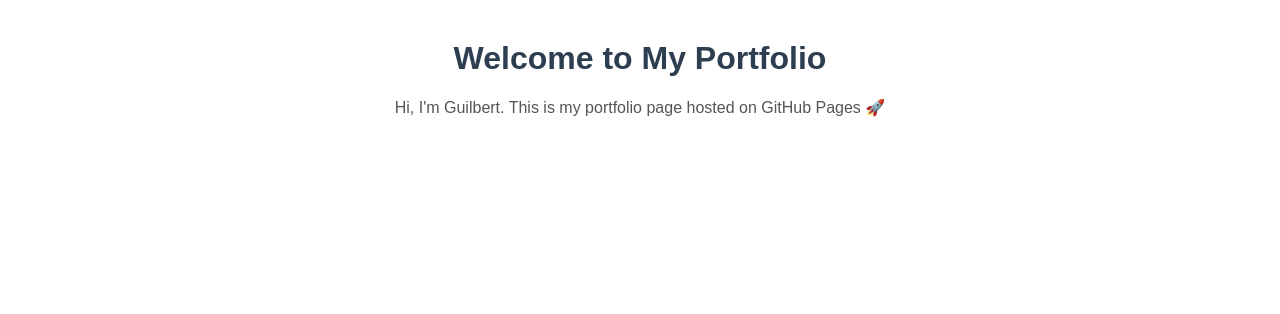
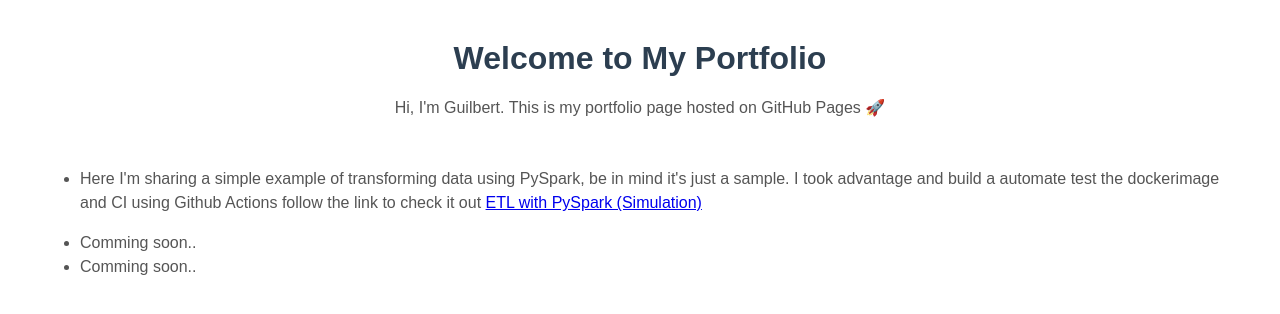
Before and after one commit to guilberts/guilberts.github.io, a plain HTML site: page index.html in a window 1280 px wide. Drawn offline with Linux system fonts and the light colour scheme.

Commit message:
building portifolio page added simple pySpark project

```diff
--- a/index.html
+++ b/index.html
@@ -7,11 +7,25 @@
   <style>
     body { font-family: Arial, sans-serif; margin: 40px; text-align: center; }
     h1 { color: #2c3e50; }
-    p { color: #555; }
+    p,li { color: #555; }
+    li {text-align:left;
+        line-height:24px;  }
+
   </style>
 </head>
 <body>
   <h1>Welcome to My Portfolio</h1>
   <p>Hi, I'm Guilbert. This is my portfolio page hosted on GitHub Pages 🚀</p>
+ <!-- Lista Ordenada (ol) -->
+  <br>
+<ul>
+  <li><p>Here I'm sharing a simple example of transforming data using PySpark, be in mind it's just a sample.
+        I took advantage and build a automate test the dockerimage and CI using Github Actions follow the link
+        to check it out <a href="https://github.com/guilberts/data-engineering-portfolio/blob/main/README.md">ETL with PySpark (Simulation)</a></p>
+    </li>
+  <li>Comming soon..</li>
+  <li>Comming soon..</li>
+</ul>
+
 </body>
 </html>
```
